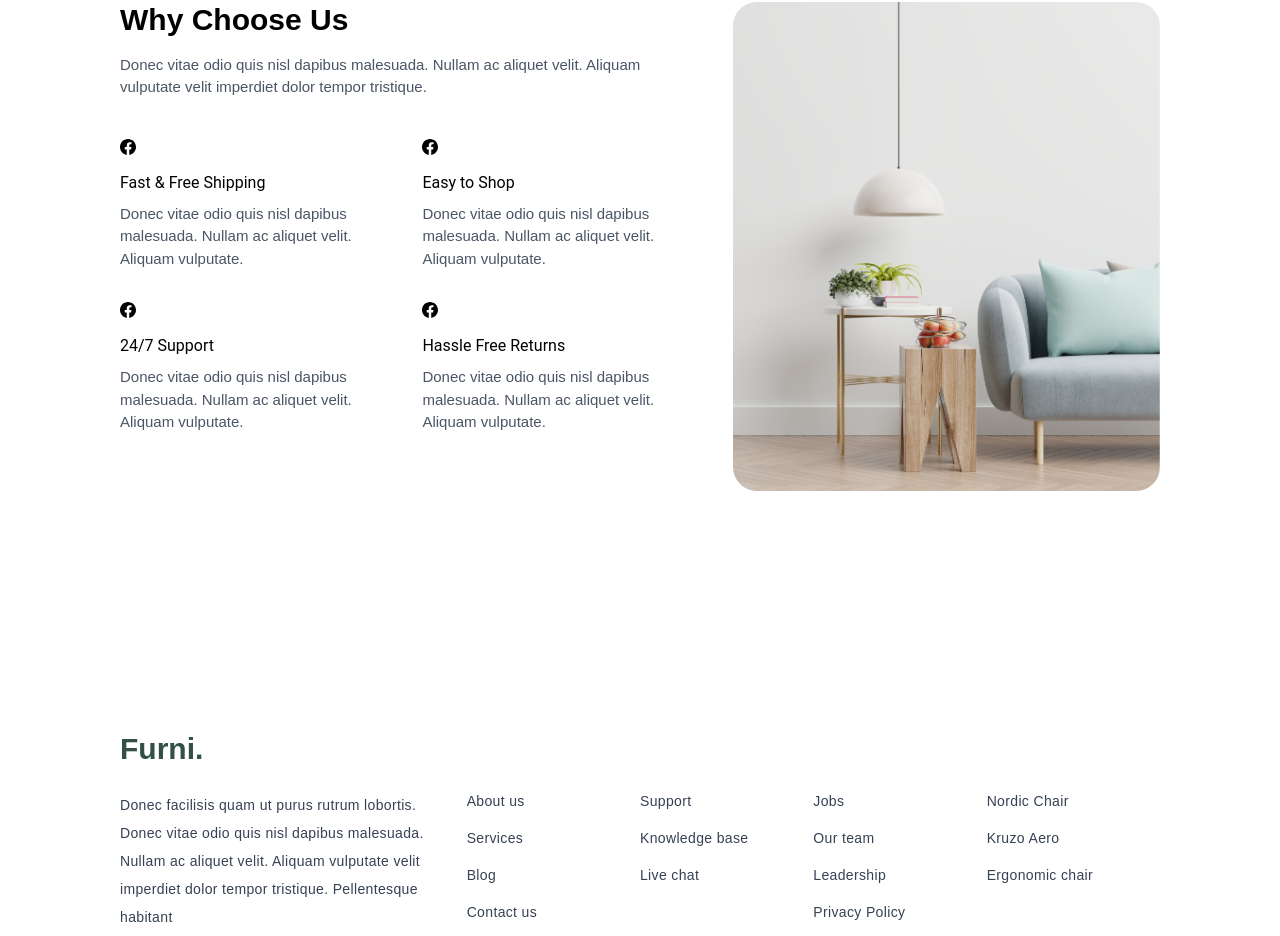
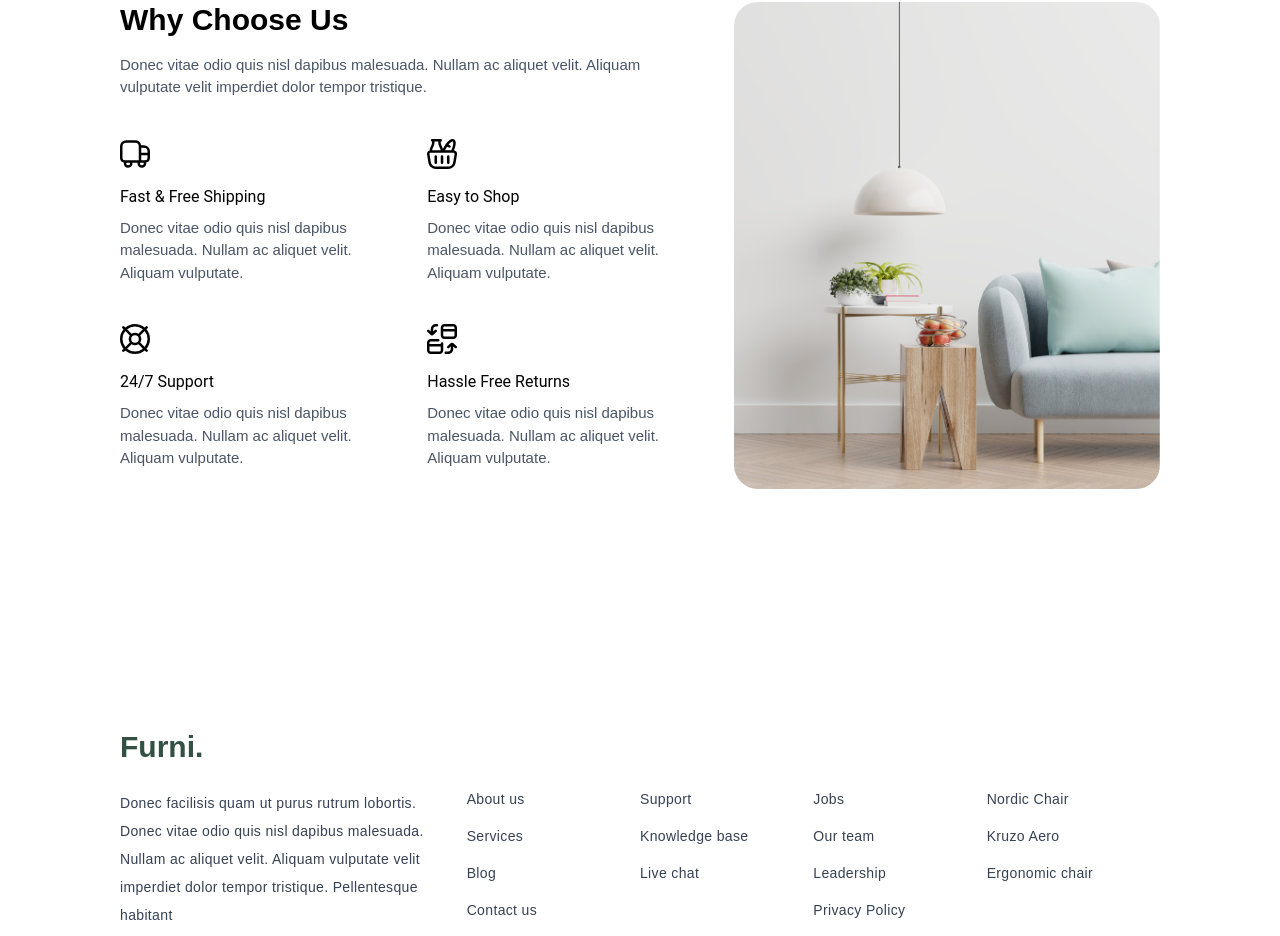
Before and after one commit to theanhtran18/furni_e-commerce, a Next.js app: page / in a window 1280 px wide. Shown: the part 1234-2170 px from the top of the page. Built offline with nearby package versions, Linux system fonts and the light colour scheme; no server answers.

Commit message:
edit why choose us

```diff
--- /dev/null
+++ b/src/components/flations/fi-rr-calendar-shift-swap.tsx
@@ -0,0 +1,15 @@
+import * as React from "react";
+const FiRrCalendarShiftSwap = (props) => (
+  <svg
+    xmlns="http://www.w3.org/2000/svg"
+    data-name="Layer 1"
+    viewBox="0 0 24 24"
+    width="1em"
+    height="1em"
+    fill="currentColor"
+    {...props}
+  >
+    <path d="M21 0h-7c-1.654 0-3 1.346-3 3v6c0 1.654 1.346 3 3 3h7c1.654 0 3-1.346 3-3V3c0-1.654-1.346-3-3-3m-7 2h7c.552 0 1 .449 1 1v1h-9V3c0-.551.448-1 1-1m7 8h-7c-.552 0-1-.449-1-1V6h9v3c0 .551-.448 1-1 1m-9 4.5a1 1 0 0 0-1 1v.5H2v-1a1 1 0 0 1 1-1h6a1 1 0 1 0 0-2H3c-1.654 0-3 1.346-3 3v6c0 1.654 1.346 3 3 3h7c1.654 0 3-1.346 3-3v-5.5a1 1 0 0 0-1-1M10 22H3a1 1 0 0 1-1-1v-3h9v3a1 1 0 0 1-1 1m13.693-4.221a1 1 0 0 1-1.387 1.442l-1.307-1.256V20c0 2.206-1.794 4-4 4h-2a1 1 0 1 1 0-2h2c1.103 0 2-.897 2-2v-2.029l-1.307 1.25a1 1 0 1 1-1.387-1.441l2.301-2.212c.763-.763 2.023-.76 2.798.013zM.307 6.221a1 1 0 0 1 1.387-1.442l1.307 1.256V4A4.003 4.003 0 0 1 7 0h1a1 1 0 1 1 0 2H7c-1.103 0-2 .897-2 2v2.029l1.307-1.25a1 1 0 0 1 1.387 1.442L5.393 8.433a1.987 1.987 0 0 1-2.798-.013z" />
+  </svg>
+);
+export default FiRrCalendarShiftSwap;
--- /dev/null
+++ b/src/components/flations/fi-rr-grocery-basket.tsx
@@ -0,0 +1,15 @@
+import * as React from "react";
+const FiRrGroceryBasket = (props) => (
+  <svg
+    xmlns="http://www.w3.org/2000/svg"
+    data-name="Layer 1"
+    viewBox="0 0 24 24"
+    width="1em"
+    height="1em"
+    fill="currentColor"
+    {...props}
+  >
+    <path d="M23.297 10.034a3 3 0 0 0-1.745-.978c1.317-3.008 1.779-5.782 1.187-7.388C22.413.781 21.842.377 21.42.194c-2.594-1.127-6.009 2.665-8.079 6.667 0 0-.389.75-.599 1.167a8 8 0 0 0-.42-1.242l-.896-2.033a5 5 0 0 1-.425-2.017V2a1 1 0 1 0 0-2h-7a1 1 0 1 0 0 2v.736c0 .698-.143 1.377-.425 2.017L2.68 6.786a7.9 7.9 0 0 0-.636 2.388 3 3 0 0 0-1.309.86 3 3 0 0 0-.7 2.412l1.057 6.402c.42 2.937 2.974 5.151 5.94 5.151h9.969c2.966 0 5.52-2.215 5.937-5.13l1.064-6.445a3 3 0 0 0-.704-2.391Zm-8.18-2.255c.308-.595.622-1.136.938-1.634l1.498.749a1 1 0 0 0 .895-1.79l-1.218-.609c1.541-1.904 2.92-2.669 3.393-2.468q.141.062.24.331c.361.98.049 3.455-1.482 6.641H14.49c.221-.441.627-1.221.627-1.221ZM4.51 7.592l.896-2.033a7 7 0 0 0 .595-2.823V2h3v.736c0 .978.2 1.927.595 2.823l.896 2.033c.2.453.334.925.417 1.407H4.095c.082-.482.217-.954.417-1.407Zm16.45 10.973A4.02 4.02 0 0 1 17 22H7.031c-1.979 0-3.681-1.477-3.964-3.456L2.01 12.142a.99.99 0 0 1 .958-1.135L21.029 11c.294 0 .562.122.756.345a.98.98 0 0 1 .238.775l-1.064 6.445ZM8 14v5a1 1 0 1 1-2 0v-5a1 1 0 1 1 2 0m5 0v5a1 1 0 1 1-2 0v-5a1 1 0 1 1 2 0m5 0v5a1 1 0 1 1-2 0v-5a1 1 0 1 1 2 0" />
+  </svg>
+);
+export default FiRrGroceryBasket;
--- /dev/null
+++ b/src/components/flations/fi-rr-life-ring.tsx
@@ -0,0 +1,14 @@
+import * as React from "react";
+const FiRrLifeRing = (props) => (
+  <svg
+    xmlns="http://www.w3.org/2000/svg"
+    width="1em"
+    height="1em"
+    viewBox="0 0 24 24"
+    fill="currentColor"
+    {...props}
+  >
+    <path d="M21.155 19.741a11.954 11.954 0 0 0 0-15.482l.86-.86A1 1 0 0 0 20.6 1.985l-.86.86a11.954 11.954 0 0 0-15.482 0l-.86-.86A1 1 0 0 0 1.985 3.4l.86.86a11.954 11.954 0 0 0 0 15.482l-.86.86A1 1 0 1 0 3.4 22.015l.86-.86a11.954 11.954 0 0 0 15.482 0l.86.86a1 1 0 0 0 1.413-1.415ZM22 12a9.95 9.95 0 0 1-2.262 6.324l-3.571-3.571a4.97 4.97 0 0 0 0-5.506l3.571-3.571A9.95 9.95 0 0 1 22 12M9 12a3 3 0 1 1 3 3 3 3 0 0 1-3-3m3-10a9.95 9.95 0 0 1 6.324 2.262l-3.571 3.571a4.97 4.97 0 0 0-5.506 0L5.676 4.262A9.95 9.95 0 0 1 12 2M2 12a9.95 9.95 0 0 1 2.262-6.324l3.571 3.571a4.97 4.97 0 0 0 0 5.506l-3.571 3.571A9.95 9.95 0 0 1 2 12m10 10a9.95 9.95 0 0 1-6.324-2.262l3.571-3.571a4.97 4.97 0 0 0 5.506 0l3.571 3.571A9.95 9.95 0 0 1 12 22" />
+  </svg>
+);
+export default FiRrLifeRing;
--- /dev/null
+++ b/src/components/flations/fi-rr-truck-side.tsx
@@ -0,0 +1,15 @@
+import * as React from "react";
+const FiRrTruckSide = (props) => (
+  <svg
+    xmlns="http://www.w3.org/2000/svg"
+    width="1em"
+    height="1em"
+    data-name="Layer 1"
+    viewBox="0 0 24 24"
+    fill="currentColor"
+    {...props}
+  >
+    <path d="M19 5h-2.1A5.01 5.01 0 0 0 12 1H5a5.006 5.006 0 0 0-5 5v9a4 4 0 0 0 3.061 3.877 3.5 3.5 0 1 0 6.9.123h4.082a3.5 3.5 0 0 0-.041.5 3.5 3.5 0 0 0 7 0 3.4 3.4 0 0 0-.061-.623A4 4 0 0 0 24 15v-5a5.006 5.006 0 0 0-5-5m3 5v1h-5V7h2a3 3 0 0 1 3 3M2 15V6a3 3 0 0 1 3-3h7a3 3 0 0 1 3 3v11H4a2 2 0 0 1-2-2m6 4.5a1.5 1.5 0 0 1-3 0 1.4 1.4 0 0 1 .093-.5h2.814a1.4 1.4 0 0 1 .093.5m9.5 1.5a1.5 1.5 0 0 1-1.5-1.5 1.4 1.4 0 0 1 .093-.5h2.814a1.4 1.4 0 0 1 .093.5 1.5 1.5 0 0 1-1.5 1.5m2.5-4h-3v-4h5v2a2 2 0 0 1-2 2" />
+  </svg>
+);
+export default FiRrTruckSide;
--- a/src/components/ui/feature.tsx
+++ b/src/components/ui/feature.tsx
@@ -1,7 +1,7 @@
 const Feature = ({ icon, title, description }) => {
   return (
     <div className="space-y-2">
-      <div>{icon}</div>
+      <div className="text-3xl">{icon}</div>
       <h2 className="font-roboto mt-4">{title}</h2>
       <p className="text-gray-600 text-[15px]">{description}</p>
     </div>
--- a/src/components/why-choose-section.tsx
+++ b/src/components/why-choose-section.tsx
@@ -1,4 +1,8 @@
 import FiBrandsFacebook from "./flations/fi-brands-facebook";
+import FiRrCalendarShiftSwap from "./flations/fi-rr-calendar-shift-swap";
+import FiRrGroceryBasket from "./flations/fi-rr-grocery-basket";
+import FiRrLifeRing from "./flations/fi-rr-life-ring";
+import FiRrTruckSide from "./flations/fi-rr-truck-side";
 import Feature from "./ui/Feature";
 
 const WhyChooseSection = () => {
@@ -13,24 +17,24 @@ const WhyChooseSection = () => {
             Donec vitae odio quis nisl dapibus malesuada. Nullam ac aliquet
             velit. Aliquam vulputate velit imperdiet dolor tempor tristique.
           </p>
-          <div className="grid grid-cols-2 gap-8 ">
+          <div className="grid grid-cols-2 gap-10 ">
             <Feature
-              icon={<FiBrandsFacebook />}
+              icon={<FiRrTruckSide />}
               title="Fast & Free Shipping"
               description="Donec vitae odio quis nisl dapibus malesuada. Nullam ac aliquet velit. Aliquam vulputate."
             />
             <Feature
-              icon={<FiBrandsFacebook />}
+              icon={<FiRrGroceryBasket />}
               title="Easy to Shop"
               description="Donec vitae odio quis nisl dapibus malesuada. Nullam ac aliquet velit. Aliquam vulputate."
             />
             <Feature
-              icon={<FiBrandsFacebook />}
+              icon={<FiRrLifeRing />}
               title="24/7 Support"
               description="Donec vitae odio quis nisl dapibus malesuada. Nullam ac aliquet velit. Aliquam vulputate."
             />
             <Feature
-              icon={<FiBrandsFacebook />}
+              icon={<FiRrCalendarShiftSwap />}
               title="Hassle Free Returns"
               description="Donec vitae odio quis nisl dapibus malesuada. Nullam ac aliquet velit. Aliquam vulputate."
             />
```
